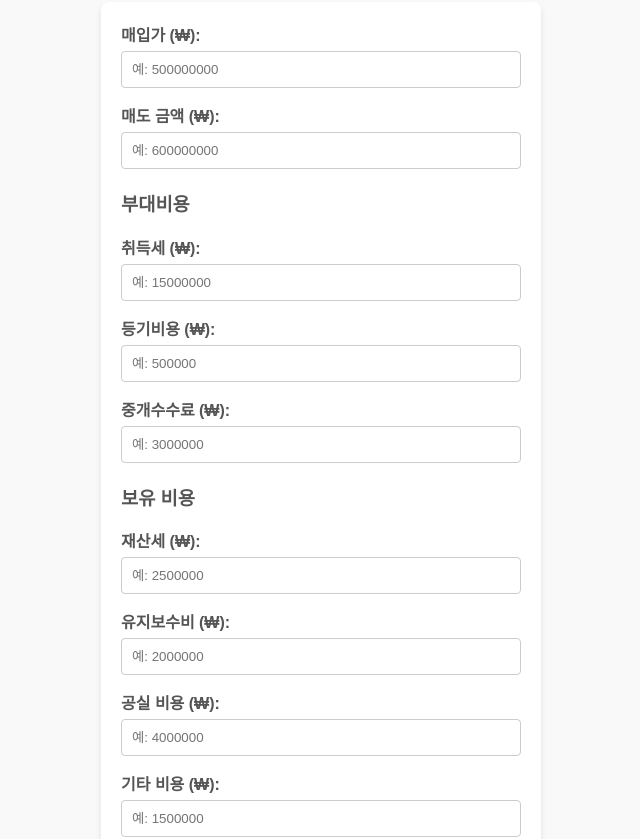
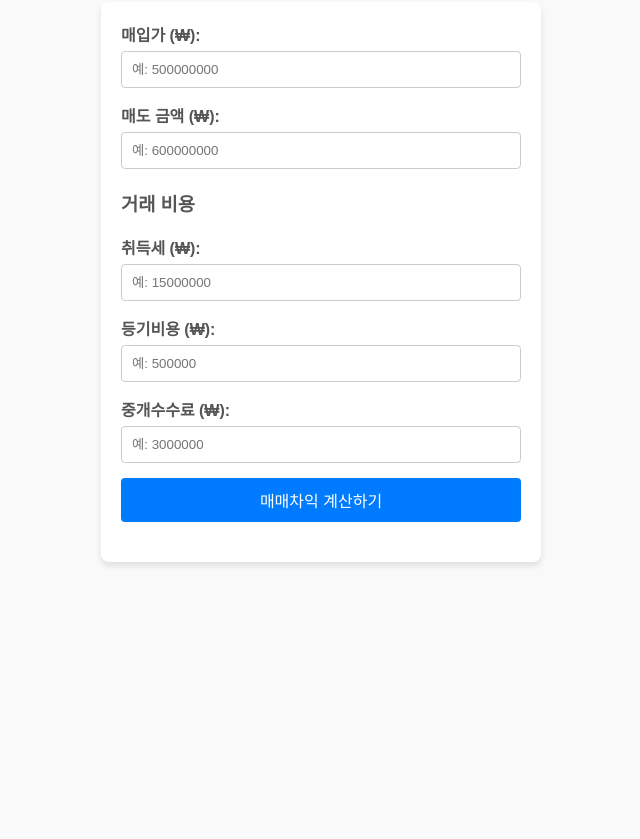
Before and after one commit to clubmbusan/Capital-Gain-Calculator, a plain HTML site: page index.html in a window 1280 px wide. Shown: the part 127-966 px from the top of the page, without its empty margins (319-959 px from the left). After the commit the page ends 800 px from the top, so only its background shows below. Drawn offline with Linux system fonts and the light colour scheme.

Commit message:
Update index.html

```diff
--- a/index.html
+++ b/index.html
@@ -17,7 +17,7 @@
             <label for="salePrice">매도 금액 (₩):</label>
             <input type="number" id="salePrice" placeholder="예: 600000000">
         </div>
-        <h3>부대비용</h3>
+        <h3>거래 비용</h3>
         <div class="form-group">
             <label for="acquisitionTax">취득세 (₩):</label>
             <input type="number" id="acquisitionTax" placeholder="예: 15000000">
@@ -30,23 +30,6 @@
             <label for="brokerFee">중개수수료 (₩):</label>
             <input type="number" id="brokerFee" placeholder="예: 3000000">
         </div>
-        <h3>보유 비용</h3>
-        <div class="form-group">
-            <label for="propertyTax">재산세 (₩):</label>
-            <input type="number" id="propertyTax" placeholder="예: 2500000">
-        </div>
-        <div class="form-group">
-            <label for="maintenanceFee">유지보수비 (₩):</label>
-            <input type="number" id="maintenanceFee" placeholder="예: 2000000">
-        </div>
-        <div class="form-group">
-            <label for="vacancyLoss">공실 비용 (₩):</label>
-            <input type="number" id="vacancyLoss" placeholder="예: 4000000">
-        </div>
-        <div class="form-group">
-            <label for="otherCosts">기타 비용 (₩):</label>
-            <input type="number" id="otherCosts" placeholder="예: 1500000">
-        </div>
         <button onclick="calculateProfit()">매매차익 계산하기</button>
         <div class="results" id="results"></div>
     </div>
```
